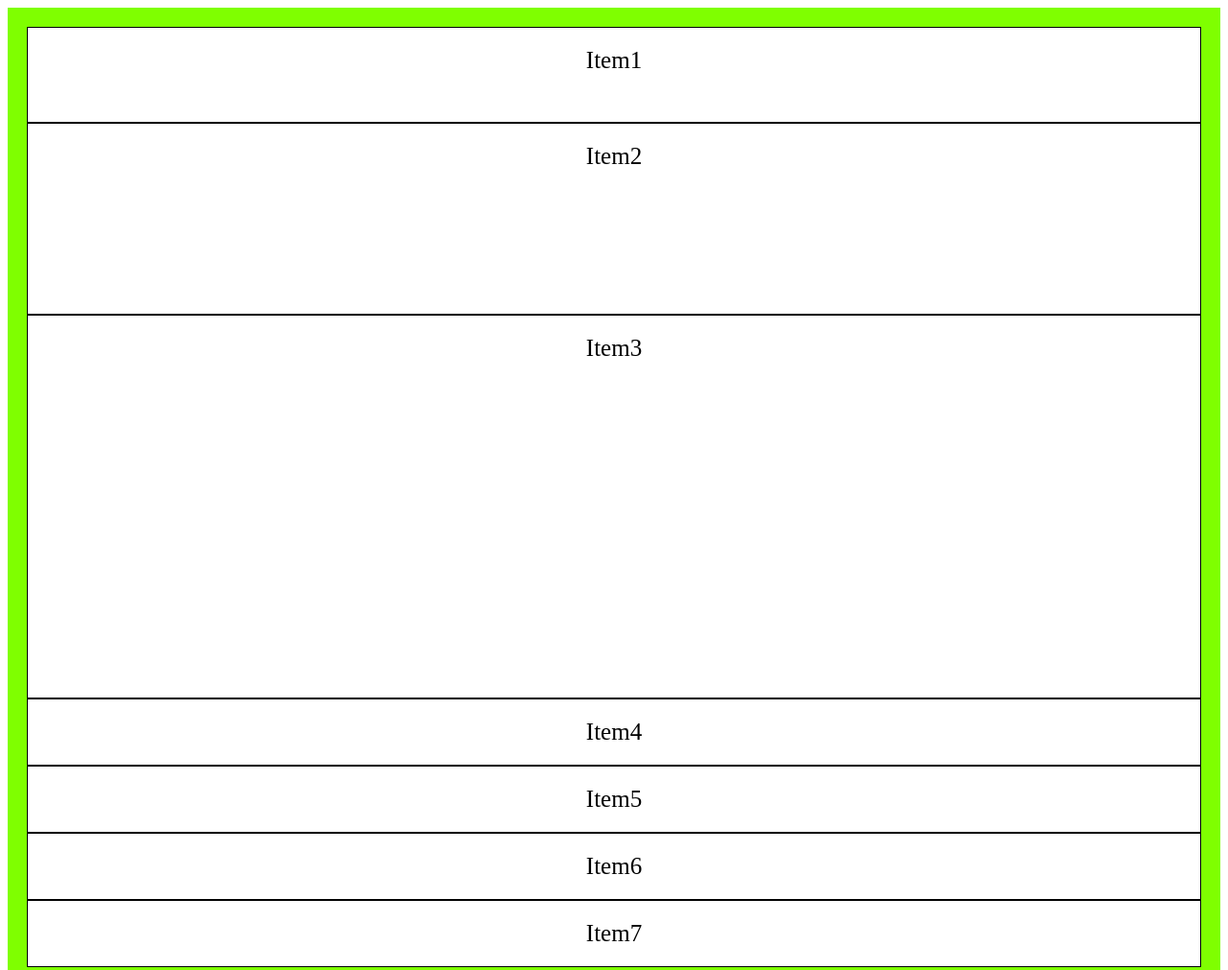
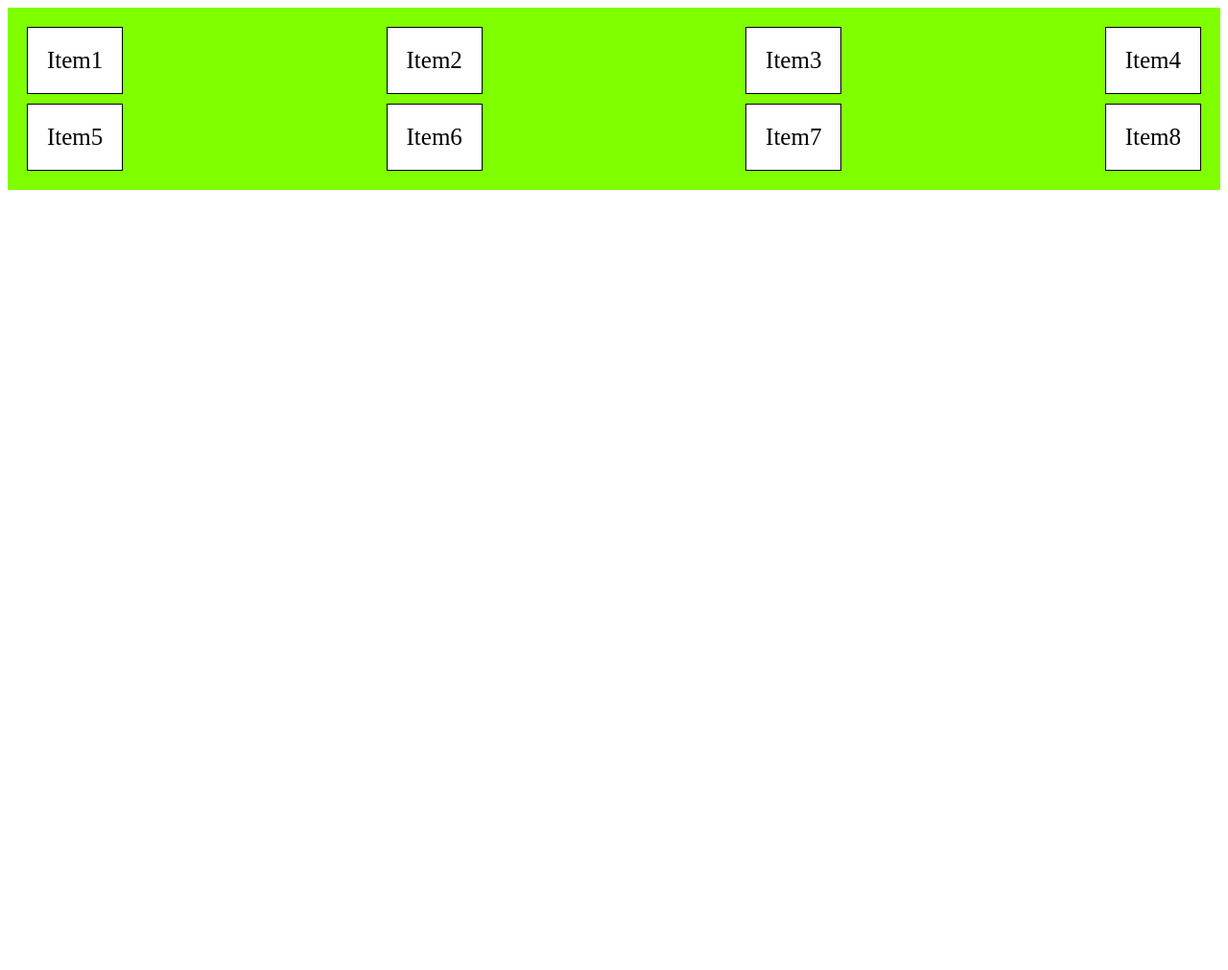
Before and after one commit to Yashar-Talat/FrontStar-CssGrid-FlexBox-Term3, a plain HTML site: page Css-Grid/Section-3/Grid.html in a window 1280 px wide. Shown: the top 1011 px of the page at 96% size. After the commit the page ends 800 px from the top, so only its background shows below. Drawn offline with Linux system fonts and the light colour scheme.

Commit message:
learnNewThing

```diff
--- a/Css-Grid/Section-3/Grid.css
+++ b/Css-Grid/Section-3/Grid.css
@@ -2,8 +2,11 @@
     display: grid;
     background-color: chartreuse;
     padding: 20px;
-    /* grid-template-columns: repeat(4,auto); */
-    grid-template-rows: 100px 200px 400px;
+    grid-template-columns: repeat(4,auto);
+    /* grid-template-rows: 100px 200px 400px; */
+    /* justify-content: space-evenly; */
+    justify-content: space-between;
+    row-gap: 10px;
 }
 .grid-item {
     background-color: white;
@@ -11,4 +14,5 @@
     padding: 20px;
     font-size: 25px;
     text-align: center;
+    transition:all .5s ease;
 }
--- a/Css-Grid/Section-3/Grid.html
+++ b/Css-Grid/Section-3/Grid.html
@@ -16,7 +16,7 @@
         <div class="grid-item">Item5</div>
         <div class="grid-item">Item6</div>
         <div class="grid-item">Item7</div>
-        <!-- <div class="grid-item">Item8</div> -->
+        <div class="grid-item">Item8</div>
         <!-- <div class="grid-item">Item9</div> -->
     </div>
 </body>
```
